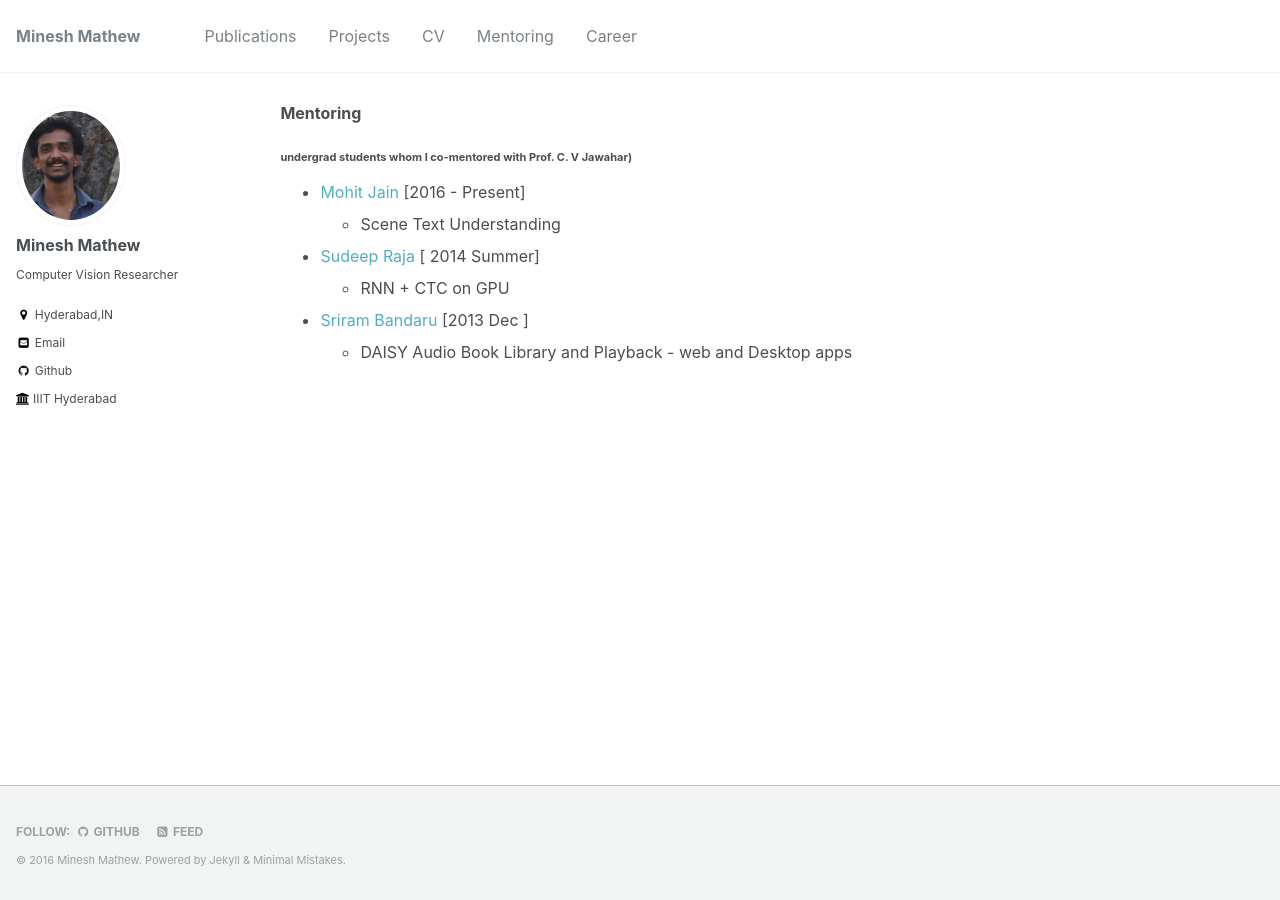
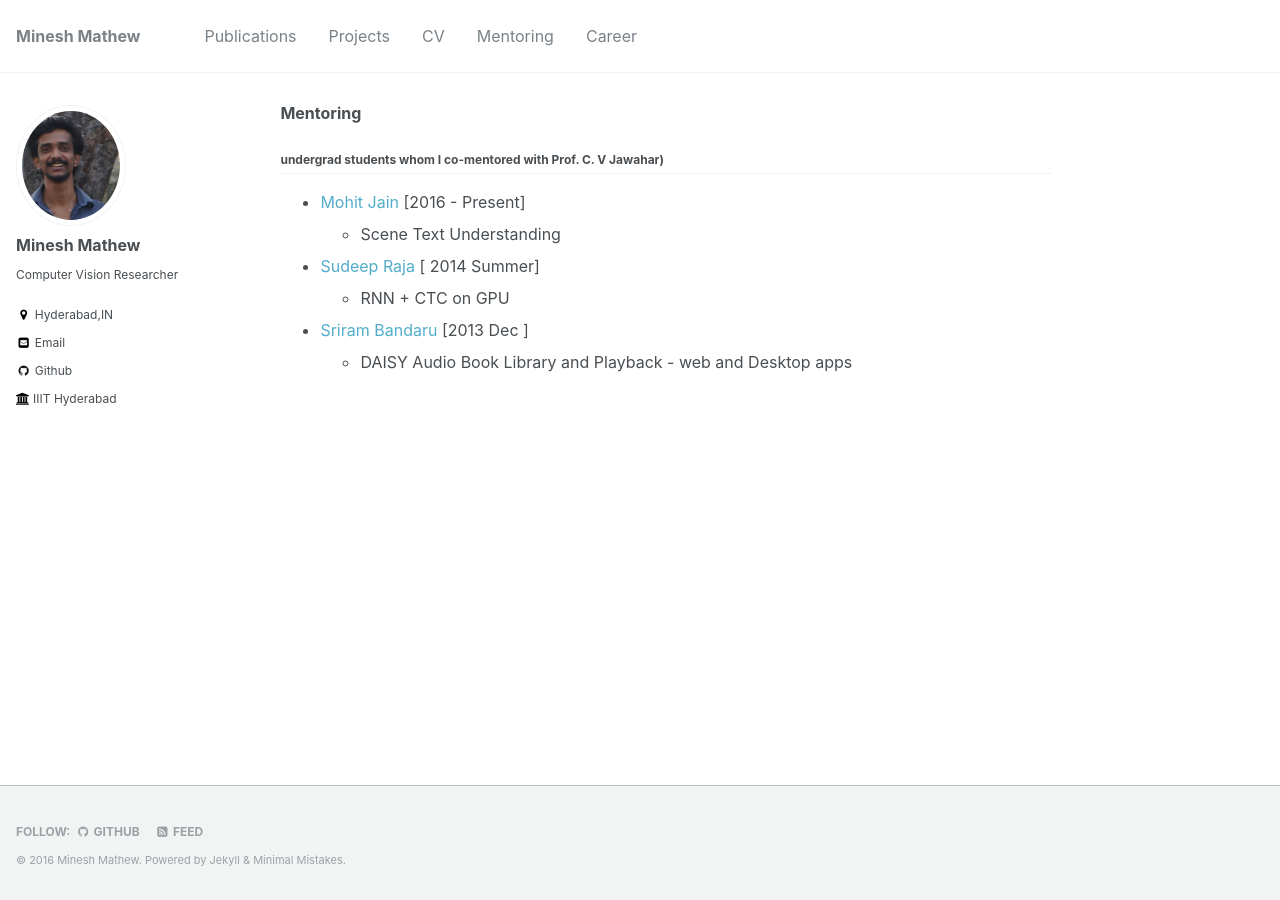
Before and after one commit to mineshmathew/mineshmathew.github.io, a Jekyll site: the page built from _pages/Teaching.markdown, in a window 1280 px wide. Built offline with Jekyll 4.4.1, drawn with Linux system fonts in a browser that asks for light colours.

Commit message:
builtagain

```diff
--- a/_pages/Teaching.markdown
+++ b/_pages/Teaching.markdown
@@ -7,7 +7,7 @@
 author_profile: true
 
 ---
-### undergrad students  whom I co-mentored with Prof. C. V Jawahar) ###
+## undergrad students  whom I co-mentored with Prof. C. V Jawahar) ##
 - [Mohit Jain][1] [2016 - Present]
 	- Scene Text Understanding
 - [Sudeep Raja][2] [ 2014 Summer]
--- a/_sass/_page.scss
+++ b/_sass/_page.scss
@@ -45,7 +45,7 @@
 
 .page__lead {
   font-family: $global-font-family;
-  font-size: 45px;
+  font-size: 65px;
 }
 
 .page__content {
```
Also changed, not shown: 3 other files.
